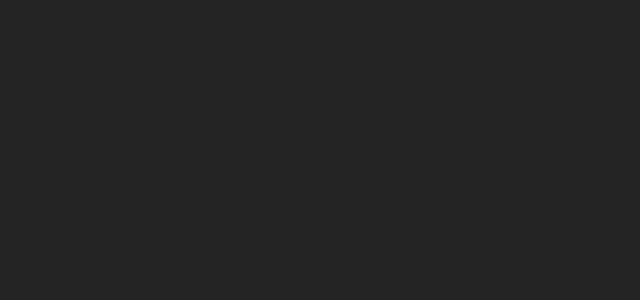
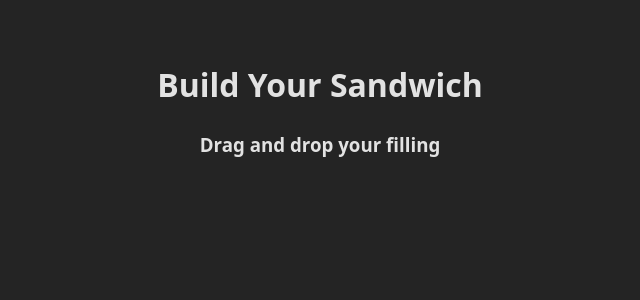
Before and after one commit to Jeskah/week10-dnd, a React (Vite) app: page / in a window 1280 px wide. Shown: the top 300 px of the page, without its empty margins (320-960 px from the left). Built offline with nearby package versions, Linux system fonts and the light colour scheme.

Commit message:
linked stack

```diff
--- a/src/App.jsx
+++ b/src/App.jsx
@@ -7,7 +7,7 @@
 
   return (
       <div>
-
+<Stack/>
       </div>
   )}
 
--- a/src/components/Stack.jsx
+++ b/src/components/Stack.jsx
@@ -0,0 +1,8 @@
+export default function Stack() {
+    return (
+        <div>
+            <h1>Build Your Sandwich</h1>
+            <h3>Drag and drop your filling</h3>
+        </div>
+    )
+}
```
